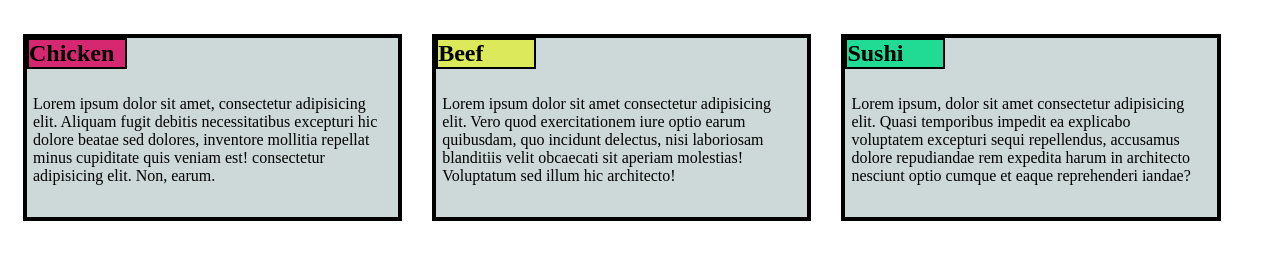
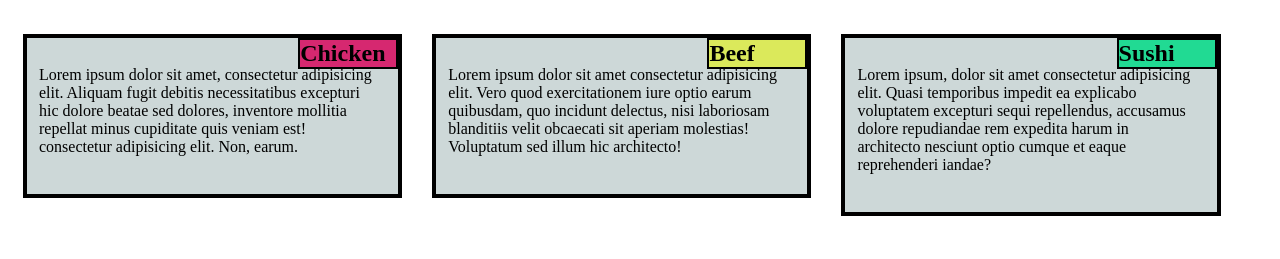
Before and after one commit to krushnahirve1208/krushnahirve.github.io, a plain HTML site: page coursera assingment/index.html in a window 1280 px wide. Shown: the part 61-320 px from the top of the page. Drawn offline with Linux system fonts and the light colour scheme.

Commit message:
coursera assingment

```diff
--- a/coursera assingment/style.css
+++ b/coursera assingment/style.css
@@ -14,7 +14,7 @@ h1{
     border: 4px solid black;
 
 }
-p{padding: 6px;}
+p{padding: 12px;}
 h2{
     margin-block-start: 0;
 }
@@ -22,16 +22,25 @@ h2.heading1{
     background-color: rgb(214, 40, 112);
     width: 100px;
     border: 2px solid black;
+    position: absolute;
+    right: 0;
+    top: 0;
 }
 h2.heading2{
     background-color: rgb(219, 233, 91);
     width: 100px;
     border: 2px solid black;
+    position: absolute;
+    right: 0;
+    top: 0;
 }
 h2.heading3{
     background-color: rgb(33, 218, 147);
     width: 100px;
     border: 2px solid black;
+    position: absolute;
+    right: 0;
+    top: 0;
 }
 /* large size device only */
 @media screen and (min-width:992px){
@@ -68,7 +77,7 @@ h2.heading3{
            clear:both;
                }
     }
-/** small size devicce only*/
+/** small size device only*/
 @media screen and (min-width:150px) and (max-width:767px){
     .section1{
         width: 100%;
```
